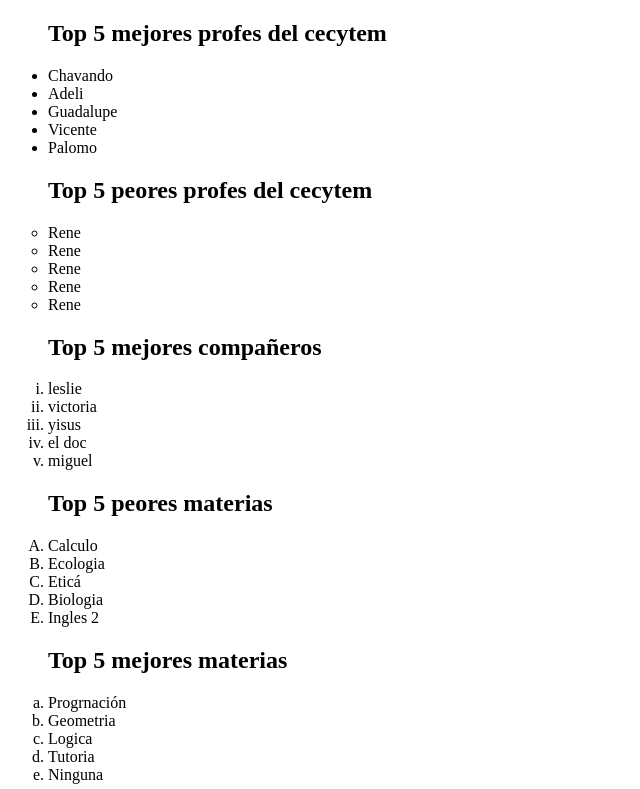
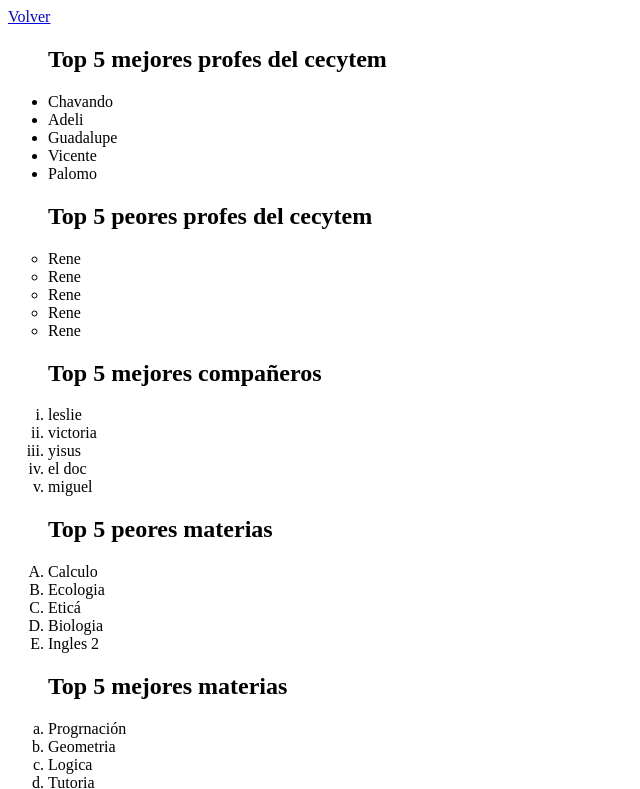
Before and after one commit to thediairo/prueba-diario, a plain HTML site: page index.html in a window 1280 px wide. Shown: the top 789 px of the page, without its empty margins (0-640 px from the left). Drawn offline with Linux system fonts and the light colour scheme.

Commit message:
first commit

```diff
--- a/index.html
+++ b/index.html
@@ -7,7 +7,7 @@
     <title>Document</title>
 </head>
 <body>
-    <a href="https://bespoke-frangipane-ec07f5.netlify.app"></a>
+    <a href="https://bespoke-frangipane-ec07f5.netlify.app">Volver</a>
     <nav>
         <ul  type="disk">
             <h1>Top 5 mejores profes del cecytem</h1>
```
